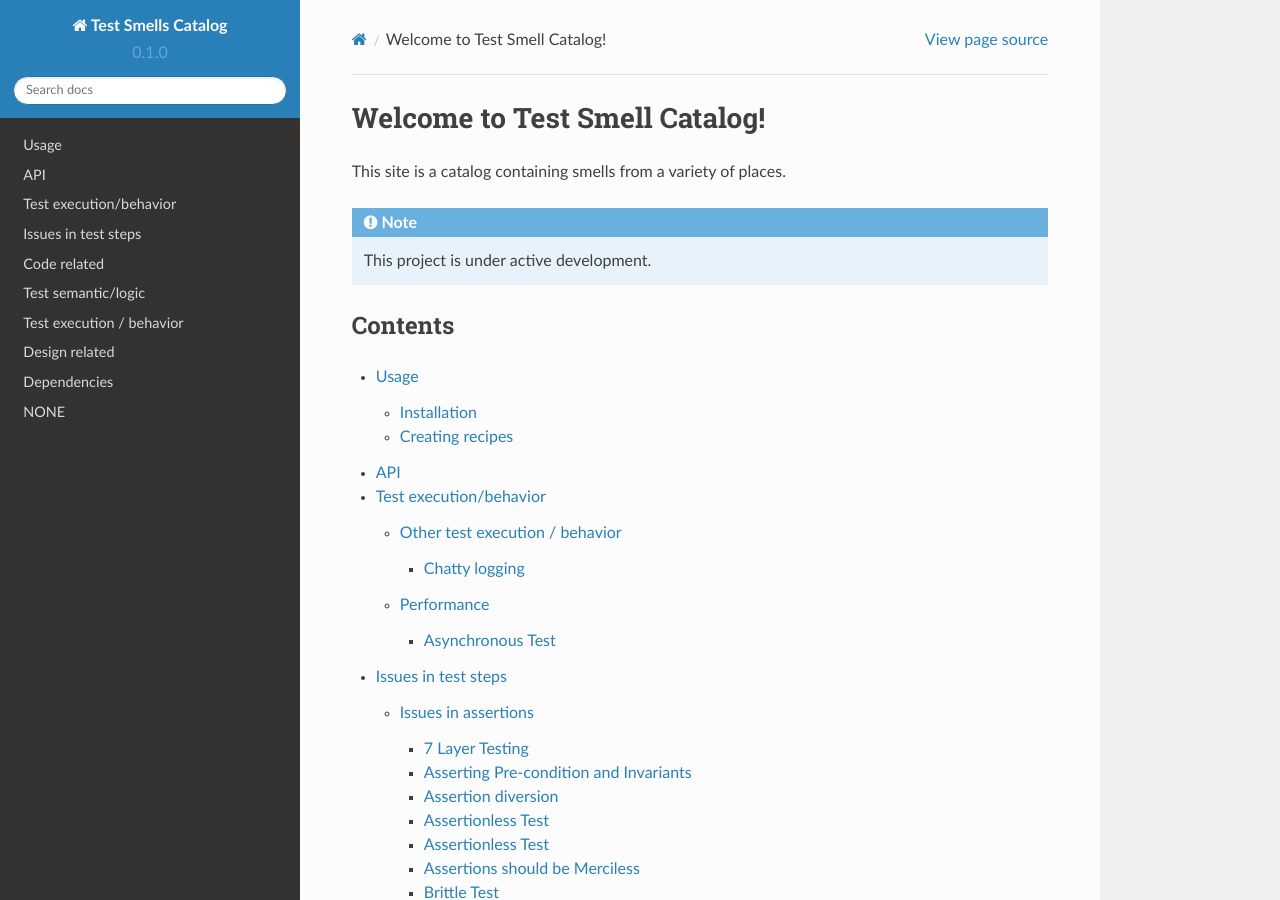
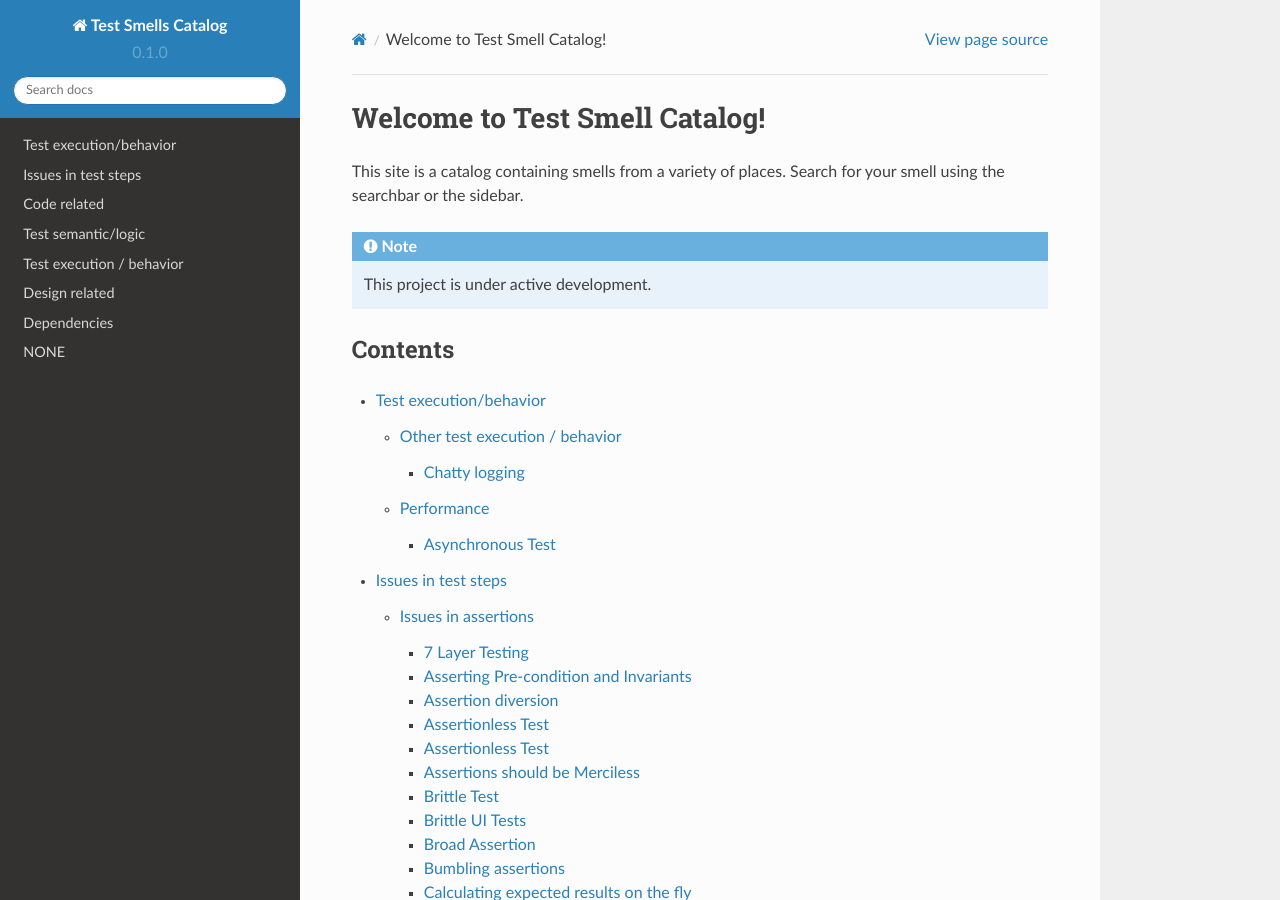
Before and after one commit to easy-software-ufal/catalog-test-smells, a Sphinx documentation site: the page built from docs/source/index.rst, in a window 1280 px wide and 900 px high. Built offline with Sphinx 7.4.7 and the Read the Docs theme 2.0.0, drawn with Linux system fonts in a browser that asks for light colours.

Commit message:
Update index.rst

```diff
--- a/docs/source/index.rst
+++ b/docs/source/index.rst
@@ -1,7 +1,7 @@
 Welcome to Test Smell Catalog!
 ===================================
 
-This site is a catalog containing smells from a variety of places.
+This site is a catalog containing smells from a variety of places. Search for your smell using the searchbar or the sidebar.
 
 .. note::
 
@@ -11,8 +11,5 @@ Contents
 --------
 
 .. toctree::
-
-   usage
-   api
    test-execution-behavior
    issues-in-test-steps
```
